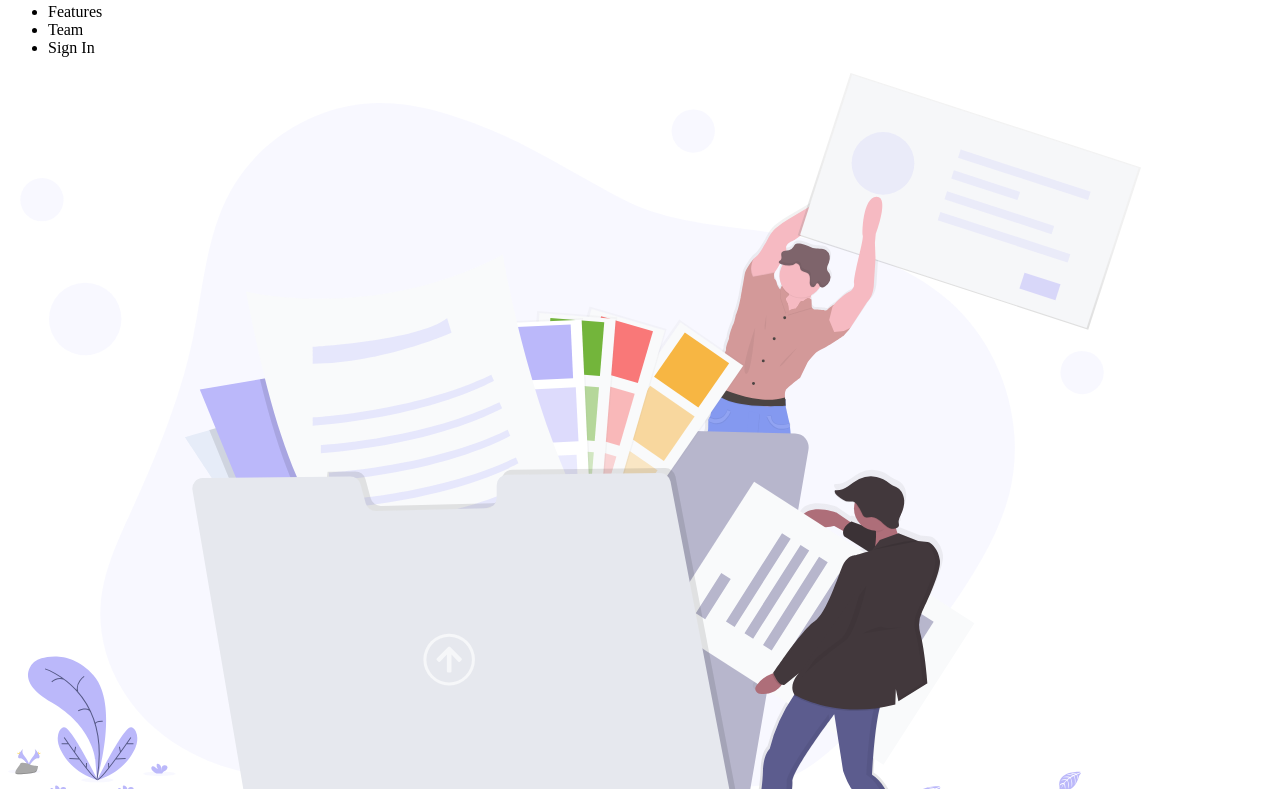
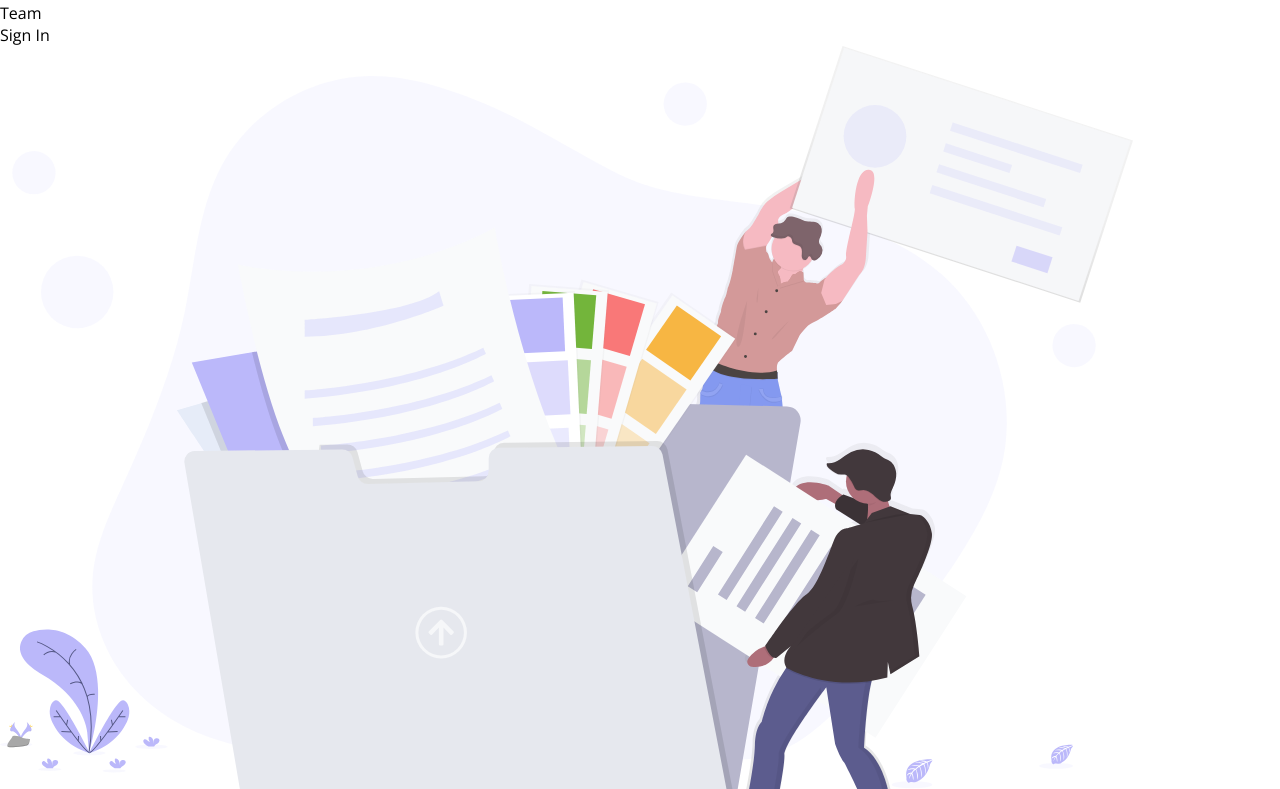
Before and after one commit to ponisworld/fylo-landing-page-two-column, a plain HTML site: page index.html in a window 1280 px wide. Shown: the part 74-863 px from the top of the page. Drawn offline with nearby package versions, Linux system fonts and the light colour scheme.

Commit message:
Basic SCSS Structure && Rules

```diff
--- a/assets/scss/style.scss
+++ b/assets/scss/style.scss
@@ -0,0 +1,71 @@
+@import url('https://fonts.googleapis.com/css2?family=Open+Sans&family=Raleway:wght@400;700&display=swap');
+:root {
+    --very-dark-blue: hsl(243, 87%, 12%);
+    --unsaturated-blue: hsl(238, 22%, 44%);
+    --bright-blue: hsl(224, 93%, 58%);
+    --moderate-cyan: hsl(170, 45%, 43%);
+    --light-grayish-blue: hsl(240, 75%, 98%);
+    --light-gray: hsl(0, 0%, 75%);
+}
+/* GENERAL */
+* {
+    margin: 0;
+    padding: 0;
+    font-family: 'Open Sans', sans-serif;
+    font-weight: 400;
+}
+h1,
+h2,
+h3 {
+    font-family: 'Raleway', sans-serif;
+    font-weight: 700;
+}
+a {
+    text-decoration: none;
+    color: inherit;
+}
+li {
+    list-style-type: none;
+}
+/* SPECIFIC */
+body {
+
+    header {
+
+    }
+
+    main {
+        #main-section {
+
+        }
+        #secondary-section {
+
+        }
+        #early-access {
+
+        }
+    }
+
+    footer {
+        .main-footer-wrapper {
+
+            .bottom-footer-wrapper {
+
+                address {
+
+                }
+
+                ul.links {
+
+                }
+
+                .social {
+
+                    img {
+
+                    }
+                }
+            }
+        }
+    }
+}
--- a/index.html
+++ b/index.html
@@ -16,9 +16,9 @@
     <img src="./assets/img/logo.svg" alt="Fylo">
     <nav>
       <ul>
-        <li>Features</li>
-        <li>Team</li>
-        <li>Sign In</li>
+        <li><a href="#">Features</a></li>
+        <li><a href="#">Team</a></li>
+        <li><a href="#">Sign In</a></li>
       </ul>
     </nav>
   </header>
```
Also changed, not shown: assets/css/style.css, 2 other files.
